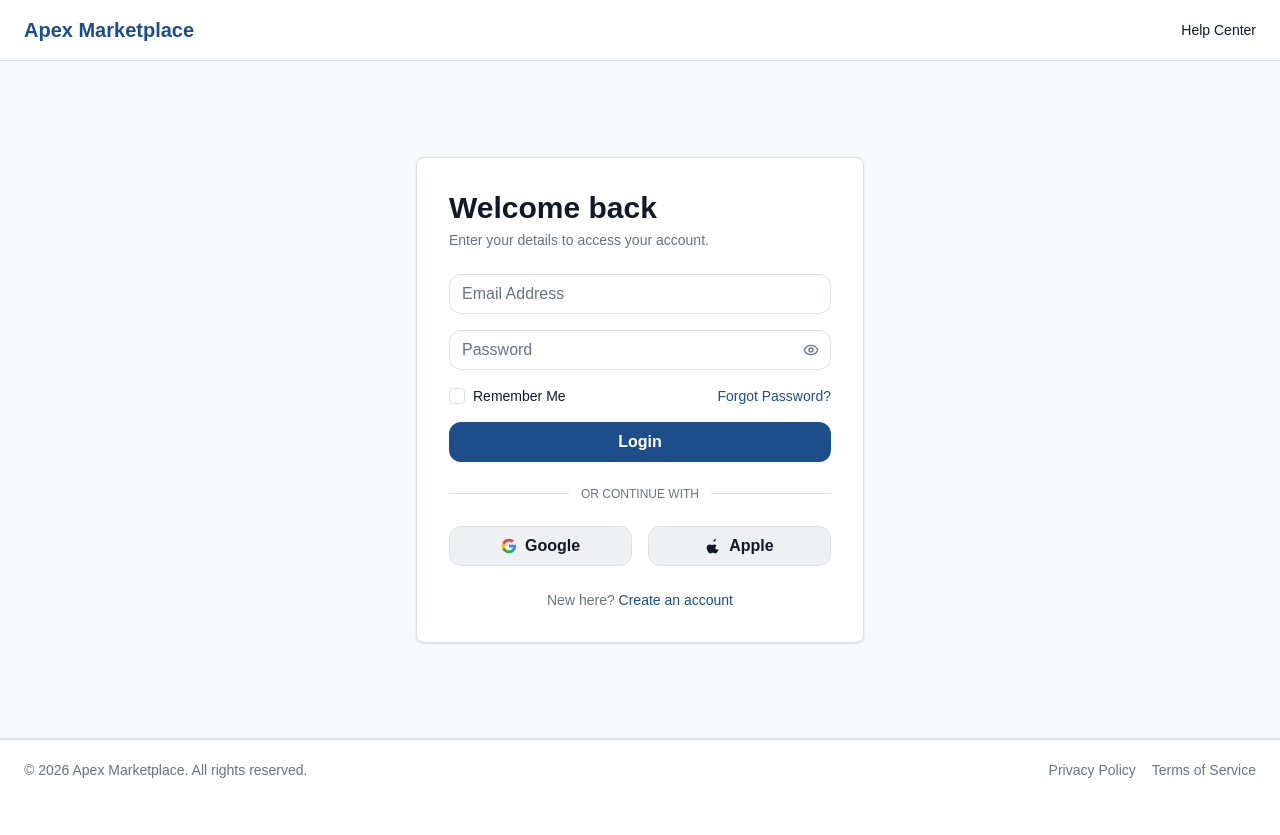
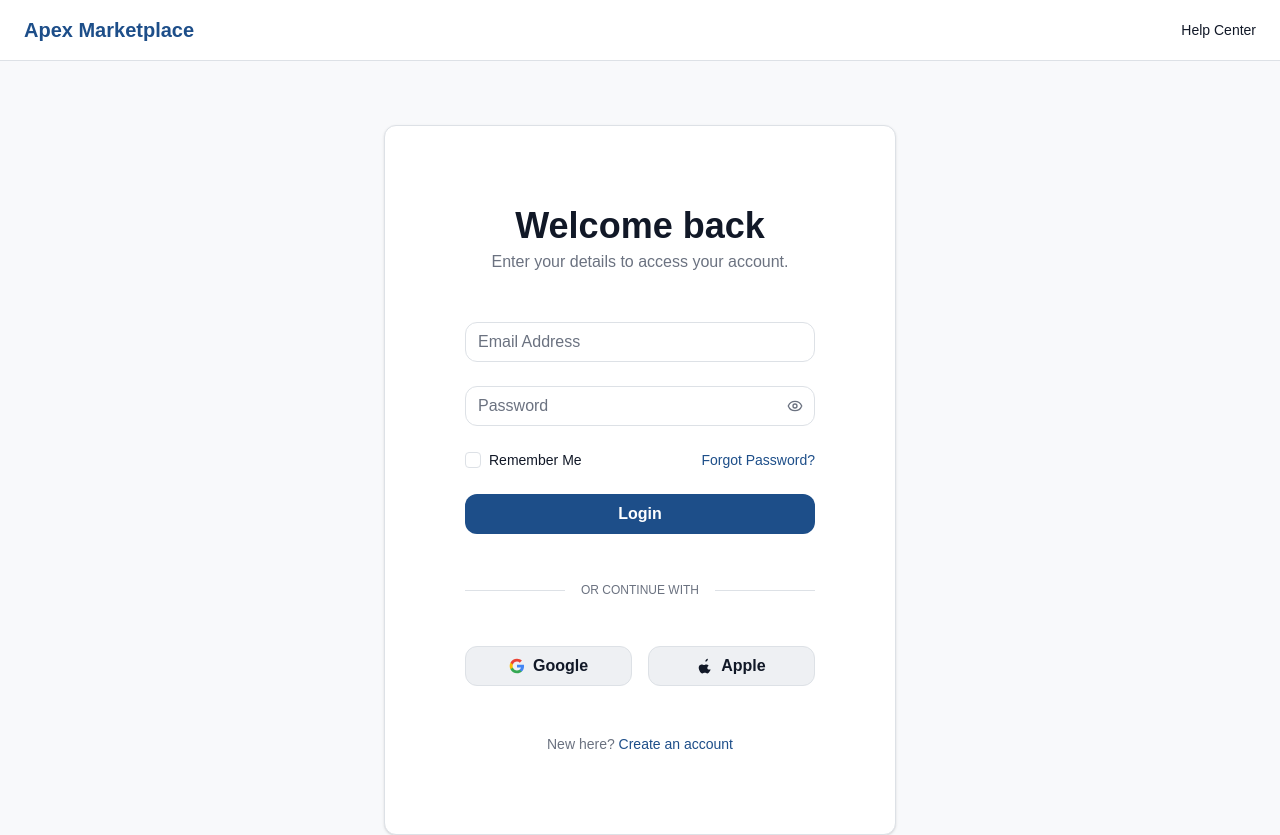
Before and after one commit to momotaun/Annah_E_Commerce, a Next.js app in the folder frontend/: page /login in a window 1280 px wide. Shown: the top 835 px of the page. Before the commit the page ends 800 px from the top, so only its background shows below. Built offline with nearby package versions, Linux system fonts and the light colour scheme.

Commit message:
Update: added styling for login page (#30)

```diff
--- a/frontend/src/app/login/page.tsx
+++ b/frontend/src/app/login/page.tsx
@@ -17,13 +17,13 @@ export default function LoginPage() {
       />
 
       <main className="flex flex-1 items-center justify-center bg-gray-50 px-6 py-16">
-        <div className="w-full max-w-md rounded-md border border-gray-200 bg-white p-8 shadow-sm">
-          <h1 className="text-3xl font-bold text-gray-900">Welcome back</h1>
-          <p className="mt-1 text-sm text-gray-500">
+        <div className="w-full max-w-lg rounded-xl border border-gray-200 bg-white p-[80px] shadow-sm">
+          <h1 className="text-4xl font-bold text-gray-900 text-center">Welcome back</h1>
+          <p className="mt-1 text-base text-gray-500 text-center">
             Enter your details to access your account.
           </p>
 
-          <form className="mt-6 flex flex-col gap-4">
+          <form className="mt-12 flex flex-col gap-6">
             <Input id="email" type="email" placeholder="Email Address" />
             <Input id="password" type="password" placeholder="Password" />
 
@@ -39,7 +39,7 @@ export default function LoginPage() {
             </Button>
           </form>
 
-          <div className="my-6 flex items-center gap-3">
+          <div className="my-12 flex items-center gap-4">
             <span className="h-px flex-1 bg-gray-200" />
             <span className="text-xs font-medium uppercase text-gray-500">
               Or continue with
@@ -56,7 +56,7 @@ export default function LoginPage() {
             </Button>
           </div>
 
-          <p className="mt-6 text-center text-sm text-gray-500">
+          <p className="mt-12 text-center text-sm text-gray-500">
             New here?{" "}
             <Link href="/register" className="font-medium text-primary-600 hover:underline">
               Create an account
```
